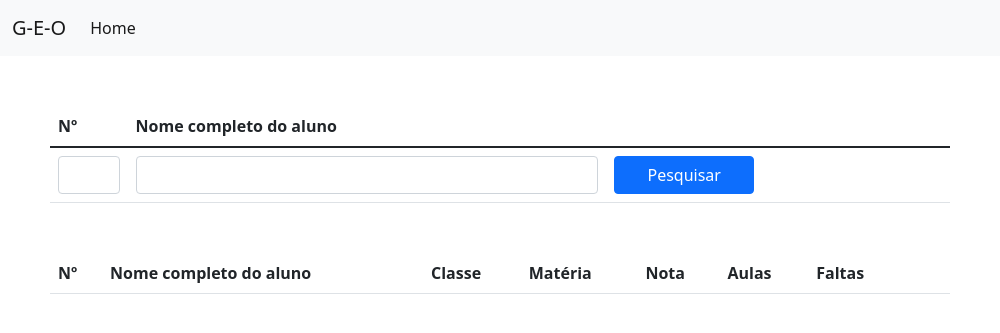
After one commit to denysrichter4/Projeto_integrador-geo, a Flask app: page /consulta/ in a window 1280 px wide. The commit adds this page. Shown: the top 333 px of the page, without its empty margins (0-1000 px from the left). Run offline with Flask 2, Linux system fonts and the light colour scheme; a user stored in the database is signed in; lists and menus that the app fills with data are empty; some libraries are stand-ins or nearby versions.

Commit message:
rodando todas as funcoes: create, read, update and delete

```diff
--- a/app/controllers/default.py
+++ b/app/controllers/default.py
@@ -2,7 +2,8 @@ from flask import render_template, flash, redirect, url_for
 from flask_login import login_user, logout_user, current_user
 from app import app, db, login_manager
 from app.models.tables import User, Alunos
-from app.models.forms import FormLogin, FormCadastro, FormCadastroAluno
+from app.models.forms import FormLogin, FormCadastro, FormCadastroAluno, FormAtualizaAluno, FormConsultaAluno
+from sqlalchemy import asc, and_
 
 @login_manager.user_loader
 def load_user(id):
@@ -31,42 +32,69 @@ def sistema(info):
     if current_user.is_anonymous == True:
         return render_template('index.html')
     else:
-        alunos = Alunos.query.filter_by(professor_id=current_user.id).all()
+        alunos = Alunos.query.filter_by(professor_id=current_user.id).order_by(asc(Alunos.numero))
         return render_template('sistema.html', alunos = alunos)
     return render_template('sistema.html')
 
+@app.route('/consulta/<info>')
+@app.route('/consulta/', defaults={'info':None}, methods=["GET", "POST"])
+def consulta(info):
+    if current_user.is_anonymous == True:
+        return render_template('index.html')
+    else:
+        form = FormAtualizaAluno()
+        if form.validate_on_submit():
+            alunos = Alunos.query.filter_by(professor_id=current_user.id).order_by(asc(Alunos.numero))
+            form2 = FormConsultaAluno()
+            for aluno in alunos:
+                if(form2.numero.data != ""):
+                    alunosNumero = Alunos.query.filter(and_(Alunos.professor_id == current_user.id, Alunos.numero == form2.numero.data)).all()
+                    return render_template('consulta.html', alunos = alunosNumero, form = form2)
+                elif(aluno.nome != ""):
+                    alunosNome = Alunos.query.filter(and_(Alunos.professor_id == current_user.id, Alunos.nome == form2.nome.data)).all()
+                    return render_template('consulta.html', alunos = alunosNome, form = form2)
+    return render_template('consulta.html', form = form)
+
 @app.route('/delete/<int:aluno_id>', methods=["GET", "POST"])
 def delete(aluno_id):
-    aluno_d = Alunos.query.filter_by(id=aluno_id).first()
-    db.session.delete(aluno_d)
-    db.session.commit()
-    return redirect(url_for("sistema", aluno_id = aluno_id))
+    if current_user.is_anonymous == True:
+        return render_template('index.html')
+    else:
+        aluno_d = Alunos.query.filter_by(id=aluno_id).first()
+        db.session.delete(aluno_d)
+        db.session.commit()
+        return redirect(url_for("sistema", aluno_id = aluno_id))
 
-@app.route('/update/<int:aluno_id>', methods=["GET", "POST"])
-def update(aluno_id):
-    form = FormCadastroAluno()
-    aluno_e = Alunos.query.filter_by(id=aluno_id).first()
-    form.numero.data = aluno_e.numero
-    form.nome.data = aluno_e.nome
-    form.classe.data = aluno_e.classe
-    form.materia.data = aluno_e.materia
-    form.nota.data = aluno_e.nota
-    form.aulas.data = aluno_e.qtd_aulas
-    form.faltas.data = aluno_e.qtd_faltas
+@app.route('/update/<info>')
+@app.route('/update/<int:aluno_id>', defaults={'info':None}, methods=["GET", "POST"])
+def update(aluno_id, info):
+    if current_user.is_anonymous == True:
+        return render_template('index.html')
+    else:
+        form = FormCadastroAluno()
+        aluno_e = Alunos.query.filter_by(id=aluno_id).first()
 
-    if form.validate_on_submit():
-        aluno_e.numero = form.numero.data
-        aluno_e.nome = form.nome.data
-        aluno_e.classe = form.classe.data
-        aluno_e.materia = form.materia.data
-        aluno_e.nota = form.nota.data
-        aluno_e.qtd_aulas = form.aulas.data
-        aluno_e.qtd_faltas = form.faltas.data
-        db.session.add(aluno_e)
-        db.session.merge(aluno_e)
-        db.session.flush()
-        db.session.commit()
-    return render_template('cadastro_aluno.html', aluno_id = aluno_id, form = form)
+        form.numero.data = aluno_e.numero
+        form.nome.data = aluno_e.nome
+        form.classe.data = aluno_e.classe
+        form.materia.data = aluno_e.materia
+        form.nota.data = aluno_e.nota
+        form.aulas.data = aluno_e.qtd_aulas
+        form.faltas.data = aluno_e.qtd_faltas
+
+        if form.validate_on_submit():
+            form2 = FormAtualizaAluno()
+            aluno_e.numero = str(form2.numero.data)
+            aluno_e.nome = str(form2.nome.data)
+            aluno_e.classe = str(form2.classe.data)
+            aluno_e.materia = str(form2.materia.data)
+            aluno_e.nota = str(form2.nota.data )
+            aluno_e.qtd_aulas = str(form2.aulas.data)
+            aluno_e.qtd_faltas = str(form2.faltas.data)
+            db.session.add(aluno_e)
+            db.session.commit()
+            return redirect(url_for("sistema", form = form2))
+        return render_template('cadastro_aluno.html', form = form)
 
 @app.route('/cadastro/<info>')
 @app.route('/cadastro/', defaults={'info':None}, methods=["GET", "POST"])
@@ -77,7 +105,7 @@ def cadastro(info):
             i = User(form.nome.data, form.email.data, form.senha.data)
             db.session.add(i)
             db.session.commit()
-            flash("cadastrado com sucesso")
+            return redirect(url_for("login", form = form))
         else:
             flash("Insira a mesma senha nos dois campos")
     return render_template('cadastro.html', form = form)
@@ -86,13 +114,22 @@ def cadastro(info):
 @app.route('/cadastro_aluno/<info>')
 @app.route('/cadastro_aluno/', defaults={'info':None}, methods=["GET", "POST"])
 def cadastro_aluno(info):
-    form = FormCadastroAluno()
-    if form.validate_on_submit():
-        i = Alunos(form.numero.data, form.nome.data, form.classe.data, current_user.id , form.materia.data, form.nota.data, form.aulas.data, form.faltas.data)
-        db.session.add(i)
-        db.session.commit()
-        flash("cadastrado com sucesso")
-    return render_template('cadastro_aluno.html', form = form)
+    if current_user.is_anonymous == True:
+        return render_template('index.html')
+    else:
+        form = FormCadastroAluno()
+        if form.validate_on_submit():
+            i = Alunos(form.numero.data, form.nome.data, form.classe.data, current_user.id , form.materia.data, form.nota.data, form.aulas.data, form.faltas.data)
+            db.session.add(i)
+            db.session.commit()
+            form.numero.data = ""
+            form.nome.data = ""
+            form.classe.data = ""
+            form.materia.data = ""
+            form.nota.data = ""
+            form.aulas.data = ""
+            form.faltas.data = ""
+        return render_template('cadastro_aluno.html', form = form)
 
 
 @app.route('/logout/')
--- a/app/models/forms.py
+++ b/app/models/forms.py
@@ -22,3 +22,21 @@ class FormCadastroAluno(FlaskForm):
     nota = StringField('nota', validators=[DataRequired()])
     aulas = StringField('aulas', validators=[DataRequired()])
     faltas = StringField('faltas', validators=[DataRequired()])
+
+class FormAtualizaAluno(FlaskForm):
+    numero = StringField('numero')
+    nome = StringField('nome')
+    classe = StringField('classe')
+    materia = StringField('materia')
+    nota = StringField('nota')
+    aulas = StringField('aulas')
+    faltas = StringField('faltas')
+
+class FormConsultaAluno(FlaskForm):
+    numero = StringField('numero')
+    nome = StringField('nome')
+    classe = StringField('classe')
+    materia = StringField('materia')
+    nota = StringField('nota')
+    aulas = StringField('aulas')
+    faltas = StringField('faltas')
--- /dev/null
+++ b/app/templates/consulta.html
@@ -0,0 +1,79 @@
+<!doctype html>
+<html>
+
+<head>
+  <title>Gerenciador Educacional On-Line</title>
+  <link rel="stylesheet" type="text/css" href="{{url_for('static', filename='css/bootstrap.min.css')}}" media="screen">
+</head>
+<nav class="navbar navbar-expand-lg navbar-light bg-light">
+  <div class="container-fluid">
+    <a class="navbar-brand" href="#">G-E-O</a>
+    <button class="navbar-toggler" type="button" data-bs-toggle="collapse" data-bs-target="#navbarSupportedContent"
+      aria-controls="navbarSupportedContent" aria-expanded="false" aria-label="Toggle navigation">
+      <span class="navbar-toggler-icon"></span>
+    </button>
+    <div class="collapse navbar-collapse" id="navbarSupportedContent">
+      <ul class="navbar-nav me-auto mb-2 mb-lg-0">
+        <li class="nav-item">
+          <a class="nav-link active" aria-current="page" href="{{url_for('sistema')}}">Home</a>
+        </li>
+      </ul>
+      <form class="d-flex">
+      </form>
+    </div>
+  </div>
+</nav>
+<body>
+  <form action="" method="POST">
+    {{form.csrf_token}}
+    <table style="margin: 50px;max-width: 900px;" class="table">
+      <thead>
+        <tr>
+          <th scope="col" style="max-width: 70px;">Nº</th>
+          <th scope="col" style="max-width: 300px;">Nome completo do aluno</th>
+          <th scope="col" style="max-width: 70px;"></th>
+        </tr>
+      </thead>
+      <tbody>
+        <tr action="" method="POST">
+          {{form.csrf_token}}
+          <th scope="row" style="max-width: 10px;">{{form.numero(class="form-control")}}</th>
+          <td style="max-width: 150px;">{{form.nome(class="form-control")}}</td>
+          <td><button style="min-width: 140px;" type="submit" class="btn btn-primary">Pesquisar</button></td>
+        </tr>
+      </tbody>
+    </table>
+  </form>
+  <table style="margin: 50px;max-width: 900px;" class="table">
+    <thead>
+      <tr>
+        <th scope="col" style="max-width: 70px;">Nº</th>
+        <th scope="col" style="max-width: 300px;">Nome completo do aluno</th>
+        <th scope="col" style="max-width: 70px;">Classe</th>
+        <th scope="col" style="max-width: 100px;">Matéria</th>
+        <th scope="col" style="max-width: 70px;">Nota</th>
+        <th scope="col" style="max-width: 70px;">Aulas</th>
+        <th scope="col" style="max-width: 70px;">Faltas</th>
+        <th scope="col" style="max-width: 70px;"></th>
+        <th scope="col" style="max-width: 70px;"></th>
+      </tr>
+    </thead>
+    <tbody>
+      {% for aluno in alunos %}
+        <tr>
+          <th scope="row" style="max-width: 70px;">{{ aluno.numero }}</th>
+          <td style="max-width: 300px;">{{ aluno.nome }}</td>
+          <td style="max-width: 70px;">{{ aluno.classe }}</td>
+          <td style="max-width: 100px;">{{ aluno.materia }}</td>
+          <td style="max-width: 70px;">{{ aluno.nota }}</td>
+          <td style="max-width: 70px;">{{ aluno.qtd_aulas }}</td>
+          <td style="max-width: 70px;">{{ aluno.qtd_faltas }}</td>
+          <td><a class="btn btn-outline-warning" href="{{url_for('update', aluno_id = aluno['id'])}}" role="button" style="max-width: 70px;">Editar</a></td>
+          <td><a class="btn btn-outline-danger" href="{{url_for('delete', aluno_id = aluno['id'])}}" role="button" style="max-width: 70px;">Deletar</a></td>
+        </tr>
+      {% endfor %}
+    </tbody>
+  </table>
+</body>
+<link rel="stylesheet" type="text/css" href="{{url_for('static', filename='js/bootstrap.min.js')}}" media="screen">
+</html>
--- a/app/templates/sistema.html
+++ b/app/templates/sistema.html
@@ -21,7 +21,7 @@
           <a class="nav-link" href="{{url_for('cadastro_aluno')}}">Cadastro</a>
         </li>
         <li class="nav-item">
-          <a class="nav-link" href="#">Consulta</a>
+          <a class="nav-link" href="{{url_for('consulta')}}">Consulta</a>
         </li>
         <li class="nav-item">
           <a class="nav-link" href="{{url_for('logout')}}">Logout</a>
--- a/run.py
+++ b/run.py
@@ -7,4 +7,4 @@ from app import app
 #if __name__=="__main__":
     #manager.run()
 if __name__=="__main__":
-    app.run()
+    app.run(debug = True)
```
Also changed, not shown: app/storage.db.
